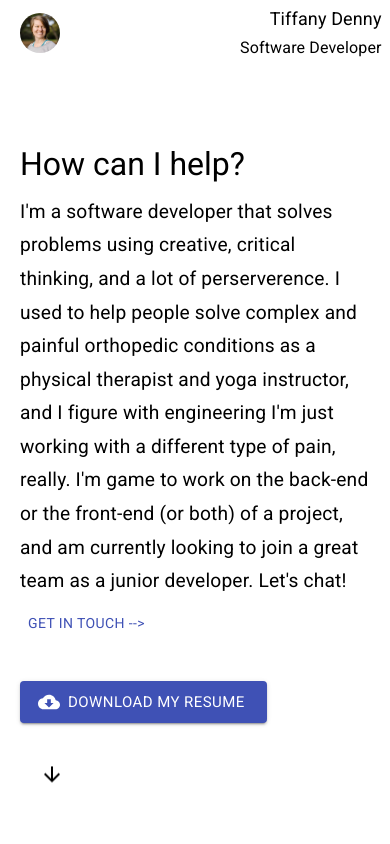
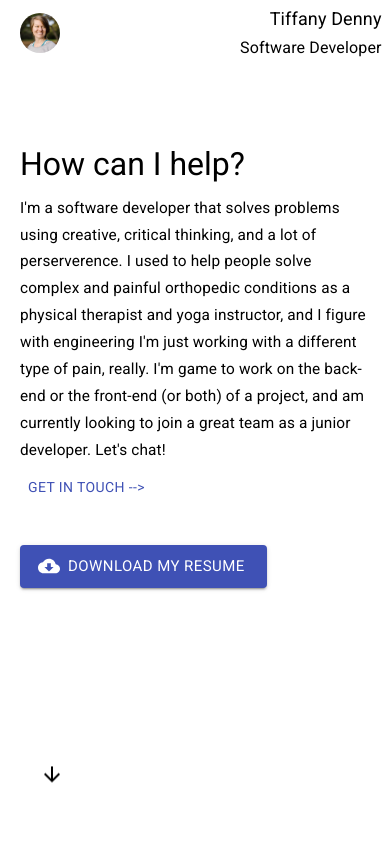
Before and after one commit to tiffanydenny/tiffanydenny.dev, a React (Create React App) app: page / in a window 390 px wide. Shown: the top 844 px of the page. Built offline with nearby package versions, Linux system fonts and the light colour scheme.

Commit message:
Font fixing on main page

```diff
--- a/src/App.js
+++ b/src/App.js
@@ -115,9 +115,10 @@ const useStyles = makeStyles((theme) => ({
   introText: {
       marginBottom: 10,
       maxWidth: '100%',
-      [theme.breakpoints.down('xs')]: {
+      [theme.breakpoints.down('sm')]: {
         maxWidth: '90vw',
         top: '10vh',
+        fontSize: '.8rem',
       },
       [theme.breakpoints.up('xl')]: {
         maxWidth: '90%',
```
